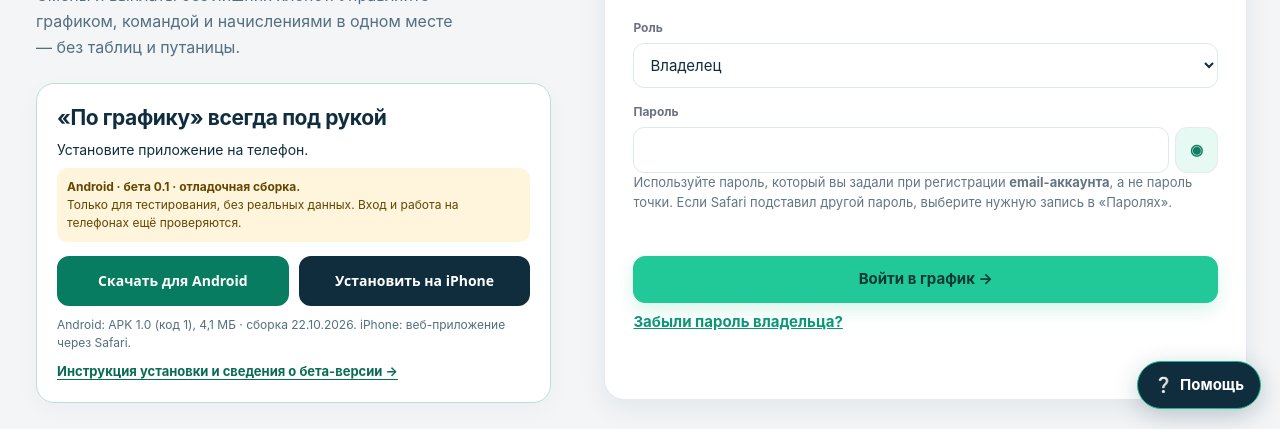
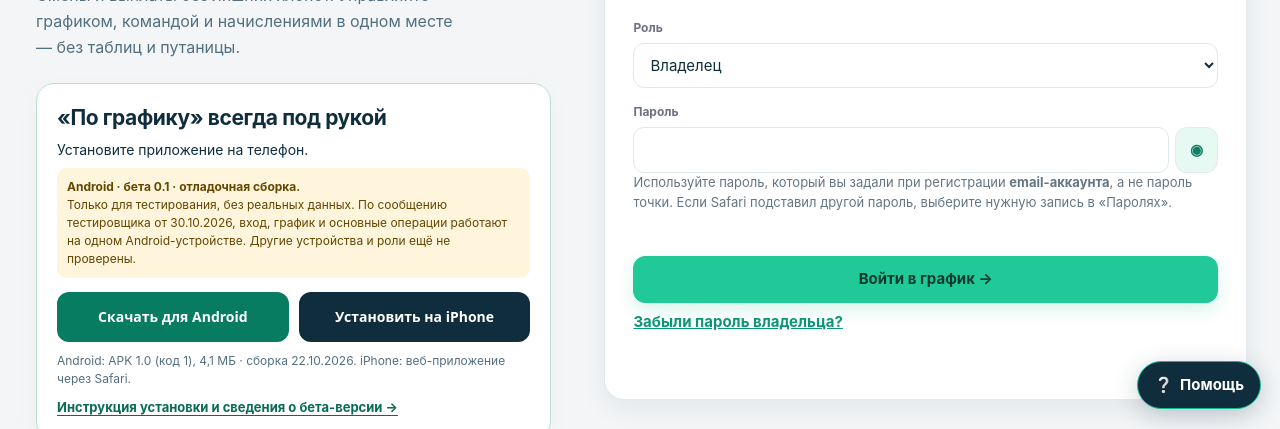
Before and after one commit to hromov21041990-ctrl/po-grafiku-v2, a plain HTML site: page index.html in a window 1280 px wide. Shown: the part 371-800 px from the top of the page. Drawn offline with nearby package versions, Linux system fonts and the light colour scheme.

Commit message:
docs: align index.html Android beta status with user QA report

```diff
--- a/index.html
+++ b/index.html
@@ -439,7 +439,7 @@ body.member-credentials-open{overflow:hidden}
    <section class="mobile-install" aria-labelledby="mobileInstallTitle">
     <h2 id="mobileInstallTitle">«По графику» всегда под рукой</h2>
     <p>Установите приложение на телефон.</p>
-    <p class="mobile-install-warning" id="androidBetaWarning"><strong>Android · бета 0.1 · отладочная сборка.</strong> Только для тестирования, без реальных данных. Вход и работа на телефонах ещё проверяются.</p>
+    <p class="mobile-install-warning" id="androidBetaWarning"><strong>Android · бета 0.1 · отладочная сборка.</strong> Только для тестирования, без реальных данных. По сообщению тестировщика от 30.10.2026, вход, график и основные операции работают на одном Android-устройстве. Другие устройства и роли ещё не проверены.</p>
     <div class="mobile-install-actions">
      <a class="mobile-install-button mobile-install-android" href="downloads/po-grafiku-0.1-beta-debug.apk" download="po-grafiku-0.1-beta-debug.apk" aria-describedby="androidBetaWarning">Скачать для Android</a>
      <a class="mobile-install-button mobile-install-iphone" href="install.html#iphone">Установить на iPhone</a>
```
